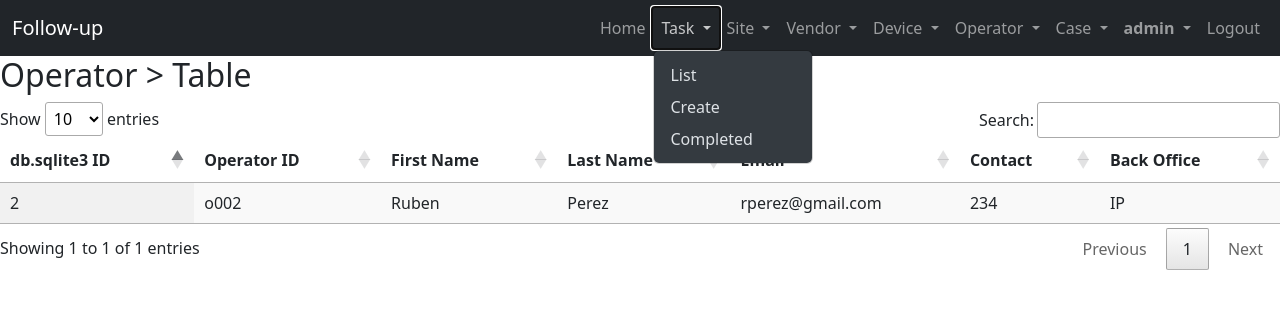
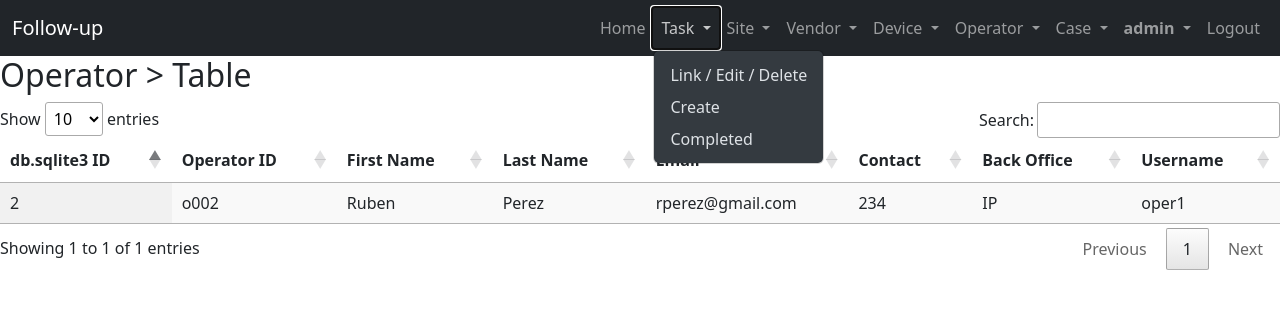
Before and after one commit to rjosedev/romanballesteros-pythonweb, a Django app: page /operator_table/ in a window 1280 px wide, after a click on "Task". Shown: the top 309 px of the page. Run offline with Django 5.2, Linux system fonts and the light colour scheme; a user stored in the database is signed in; data comes from the database, SQL or seed files in the repository; both versions use the stored data as it was after the commit; some libraries are stand-ins or nearby versions.

Commit message:
typos and other minor fixes

```diff
--- a/tasks/models.py
+++ b/tasks/models.py
@@ -26,7 +26,7 @@ class Site(models.Model):
   siteImage = models.ImageField(upload_to='sites', blank=True, null=True) # default=""
 
   def __str__(self):
-    return self.siteId + ' - ' + self.name
+    return self.name + ' - ' + self.country
 
   class Meta():
     verbose_name = 'Site'
@@ -43,7 +43,7 @@ class Vendor(models.Model):
   vendorImage = models.ImageField(upload_to='vendors', blank=True, null=True)
 
   def __str__(self):
-    return self.vendorId + ' - ' + self.name
+    return self.name
 
   class Meta():
 
@@ -65,7 +65,7 @@ class Device(models.Model):
   deviceImage = models.ImageField(upload_to='devices', blank=True, null=True)
 
   def __str__(self):
-    return self.deviceId + ' - ' + self.name
+    return f'{self.name} - {self.category} - {self.model}'
 
   class Meta():
 
@@ -87,7 +87,7 @@ class Operator(models.Model):
   # site = models.ForeignKey(Site, on_delete=models.CASCADE)
 
   def __str__(self):
-    return self.operatorId + ' - ' + self.firstName + ' - ' + self.lastName
+    return self.firstName + ' ' + self.lastName + ' - ' + self.backOffice + ' - ' + self.user.username
 
   class Meta():
 
--- a/tasks/templates/cases.html
+++ b/tasks/templates/cases.html
@@ -8,7 +8,7 @@
   {% for case in cases %}
   <li>
     <a href="{% url 'case_detail' case.id %}">
-      {{case.id}} - {{case.caseId}} {{case.description}}
+      {{case.id}} - {{case.caseId}} - {{case.description}} - {{case.severity}} - {{case.site}} - {{case.vendor}} - {{case.device}} - {{case.operator}}
     </a>
   </li>
   {% endfor %}
--- a/tasks/templates/devices.html
+++ b/tasks/templates/devices.html
@@ -8,7 +8,7 @@
   {% for device in devices %}
   <li>
     <a href="{% url 'device_detail' device.id %}">
-      {{device.id}} - {{device.deviceId}} {{device.name}}
+      {{device.id}} - {{device.deviceId}} - {{device.name}} - {{device.category}} - {{device.model}} - {{device.serialNumber}} - {{device.rack}} - {{device.site}} - {{device.vendor}}
     </a>
   </li>
   {% endfor %}
--- a/tasks/templates/navbar.html
+++ b/tasks/templates/navbar.html
@@ -17,7 +17,7 @@
                 Task
               </a>
               <ul class="dropdown-menu dropdown-menu-dark" aria-labelledby="navbarDarkDropdownMenuLink">
-                <li><a class="dropdown-item" href="{% url 'tasks' %}">List</a></li>
+                <li><a class="dropdown-item" href="{% url 'tasks' %}">Link / Edit / Delete</a></li>
                 <li><a class="dropdown-item" href="{% url 'task_create' %}">Create</a></li>
                 <li><a class="dropdown-item" href="{% url 'tasks_completed' %}">Completed</a></li>
               </ul>
--- a/tasks/templates/operator_table.html
+++ b/tasks/templates/operator_table.html
@@ -14,6 +14,7 @@
                 <th>Email</th>
                 <th>Contact</th>
                 <th>Back Office</th>
+                <th>Username</th>
             </tr>
         </thead>
         <tbody>
@@ -26,6 +27,7 @@
                 <td>{{ operator.email }}</td>
                 <td>{{ operator.contact }}</td>
                 <td>{{ operator.backOffice }}</td>
+                <td>{{ operator.user.username }}</td>
             </tr>
             {% endfor %}
         </tbody>
--- a/tasks/templates/operators.html
+++ b/tasks/templates/operators.html
@@ -8,7 +8,7 @@
   {% for operator in operators %}
   <li>
     <a href="{% url 'operator_detail' operator.id %}">
-      {{operator.id}} - {{operator.operatorId}} {{operator.firstName}} {{operator.lastName}} {{operator.email}} {{operator.contact}} {{operator.backOffice}}
+      {{operator.id}} - {{operator.operatorId}} - {{operator.firstName}} {{operator.lastName}} - {{operator.email}} - {{operator.contact}} - {{operator.backOffice}} - {{operator.user.username}}
     </a>
   </li>
   {% endfor %}
--- a/tasks/templates/sites.html
+++ b/tasks/templates/sites.html
@@ -8,7 +8,7 @@
   {% for site in sites %}
   <li>
     <a href="{% url 'site_detail' site.id %}">
-      {{site.id}} - {{site.siteId}} {{site.name}} {{site.address}} {{site.city}} {{site.country}} {{site.switchowner}} {{site.contact}}
+      {{site.id}} - {{site.siteId}} - {{site.name}} - {{site.address}} - {{site.city}} - {{site.country}} - {{site.switchowner}} - {{site.contact}}
     </a>
   </li>
   {% endfor %}
--- a/tasks/templates/vendors.html
+++ b/tasks/templates/vendors.html
@@ -8,7 +8,7 @@
   {% for vendor in vendors %}
   <li>
     <a href="{% url 'vendor_detail' vendor.id %}">
-      {{vendor.id}} - {{vendor.vendorId}} {{vendor.name}} {{vendor.email}} {{vendor.contact}}
+      {{vendor.id}} - {{vendor.vendorId}} - {{vendor.name}} - {{vendor.email}} - {{vendor.contact}}
     </a>
   </li>
   {% endfor %}
```
Also changed, not shown: tasks/templates/tasks.html (+3 -4 lines), db.sqlite3.
